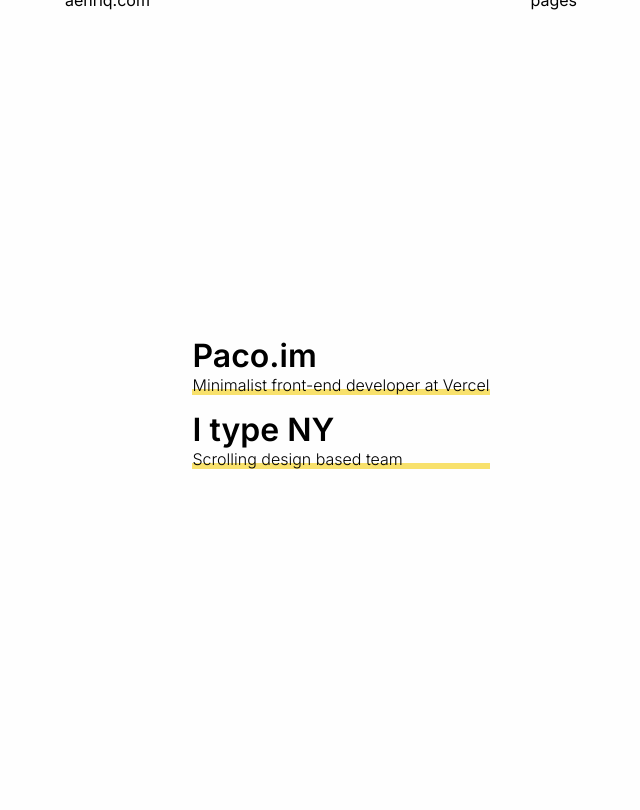
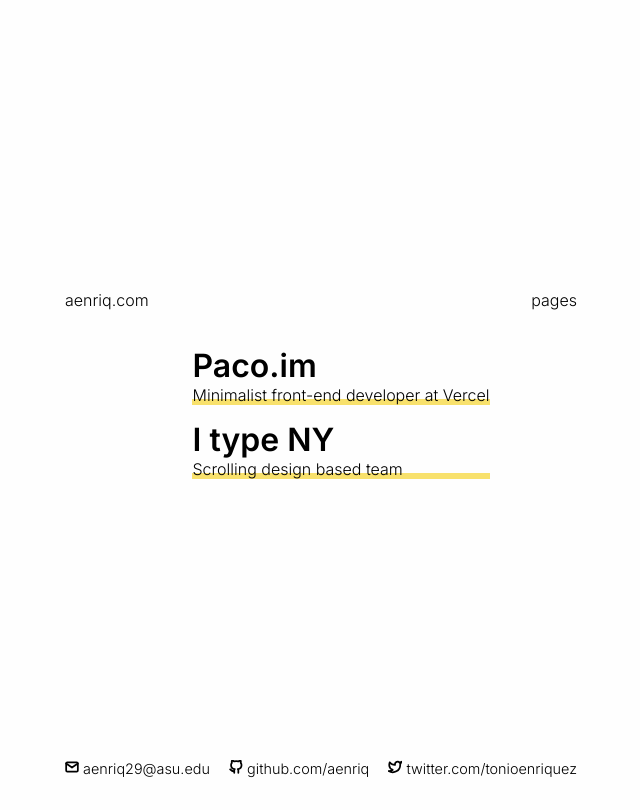
Before and after one commit to aenriq/personal-next, a Next.js app: page /inspiration in a window 1280 px wide. Shown: the whole page, without its empty margins (319-959 px from the left). Built offline with nearby package versions, Linux system fonts and the light colour scheme.

Commit message:
added header and footer

```diff
--- a/components/layout.js
+++ b/components/layout.js
@@ -1,6 +1,6 @@
 import Link from 'next/link'
 import Head from 'next/head'
-
+import { Mail, GitHub , Twitter} from 'react-feather'
 export default function Layout({ children })
 {
     return(
@@ -17,19 +17,58 @@
             <main className="children">
                 {children}
             </main>
+
+            <div className="footer">
+                    <div id="email">
+                        <Mail size={14} strokeWidth={3} color="black" className="social_media" /> {" "}aenriq29@asu.edu
+                    </div>
+                    <div onClick={() => window.open('https://github.com/aenriq', '_blank')} className="social_media">
+                        <GitHub size={14} strokeWidth={3} color="black" /> {" "}github.com/aenriq
+                    </div>
+                    <div onClick={() => window.open('https://twitter.com/tonioenriquez', "_blank")} className="social_media">
+                        <Twitter size={14} strokeWidth={3} color="black" /> {" "}twitter.com/tonioenriquez
+                    </div>
+            </div>{/*  End of footer dom */}
+
         </div>
         <style jsx>
         {`
             .header{
                 margin-botton:50px;
+                padding-bottom: 30px;
                 display:flex;
-                justify-content: space-between
-                font-size:2.1vh;
+                justify-content: space-between;
+                font-size:2vh;
                 width:40vw;
+                height:5vh;
+                font-weight:300;
+            }
+
+            .social_media{
+                cursor:pointer;
+            }
+
+            .footer{
+                display:flex;
+                justify-content: space-between;
+                width:40vw;
+                height:5vh;
+                padding-bot: 30px;
+                position: absolute;
+                bottom:0;
+                font-weight:300;
+            }
+
+            .footer div{
+                font-size:calc(1vh + .5vw);
             }
 
             .last-item{
                 margin-left:auto;
+            }
+
+            .children{
+
             }
         `}
         </style>
--- a/package.json
+++ b/package.json
@@ -10,6 +10,7 @@
   "dependencies": {
     "next": "9.5.3",
     "react": "16.13.1",
-    "react-dom": "16.13.1"
+    "react-dom": "16.13.1",
+    "react-feather": "^2.0.8"
   }
 }
--- a/pages/inspiration.js
+++ b/pages/inspiration.js
@@ -4,7 +4,7 @@
 {
     return(
     <>
-        <article className="container">
+        <article >
             <ul>
                 {ReadingData.map((readingDetail) => {
                     return(
```
Also changed, not shown: pages/index.js (+6 -1 lines), styles/Home.module.css (line endings or trailing spaces), 1 other file (tests, documents, lock files or other folders).
